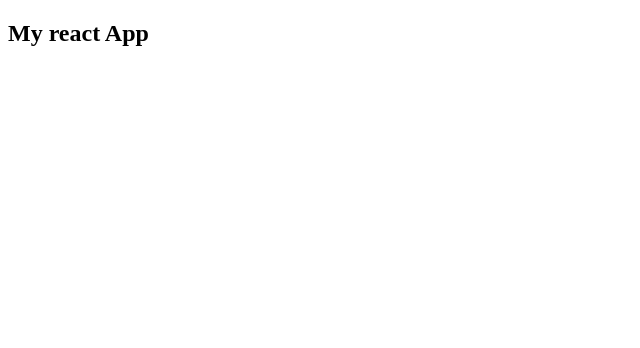
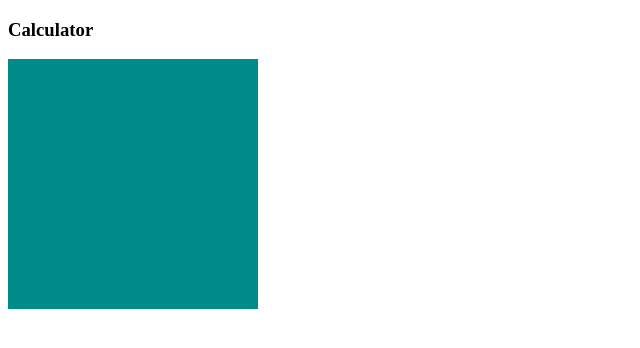
Before and after one commit to takaleshweta/my-codes, a React app: page / in a window 1280 px wide. Shown: the top 348 px of the page, without its empty margins (0-640 px from the left). Built offline with nearby package versions, Linux system fonts and the light colour scheme.

Commit message:
css import and code chanegs

```diff
--- a/package.json
+++ b/package.json
@@ -18,7 +18,9 @@
     "babel-loader": "^7.1.5",
     "babel-preset-env": "^1.7.0",
     "babel-preset-react": "^6.24.1",
+    "css-loader": "^2.1.1",
     "html-webpack-plugin": "^3.2.0",
+    "style-loader": "^0.23.1",
     "webpack": "^4.29.6",
     "webpack-cli": "^3.3.0",
     "webpack-dev-server": "^3.2.1"
--- a/src/Components/App.js
+++ b/src/Components/App.js
@@ -1,13 +1,17 @@
 import React, { Component } from 'react';
+import css from './react_style.css';
 
-class App extends Component {
+class CalcApp extends Component {
     render() {
         return (
-            <div>
-                <h1>My react App</h1>
-            </div>
+            <section>
+                <h1>Calculator</h1>
+                <div className={css.mainWrapper}>
+
+                </div>
+            </section>
         )
     }
 }
 
-export default App;
+export default CalcApp;
--- /dev/null
+++ b/src/Components/react_style.css
@@ -0,0 +1,5 @@
+.mainWrapper {
+    background-color: darkcyan;
+    height: 250px;
+    width: 250px;
+}
--- a/src/index.html
+++ b/src/index.html
@@ -5,8 +5,6 @@
     <title>Title</title>
 </head>
 <body>
-<section id="app"></section>
+<section id="calcApp"></section>
 </body>
-<script type="text/javascript" src="index_bundle.js">
-</script>
 </html>
--- a/src/index.js
+++ b/src/index.js
@@ -1,5 +1,5 @@
 import React from 'react';
 import ReactDOM from 'react-dom';
-import App from './Components/App';
+import CalcApp from './Components/App';
 
-ReactDOM.render(<App />, document.getElementById('app'));
+ReactDOM.render(<CalcApp />, document.getElementById('calcApp'));
--- a/webpack.config.js
+++ b/webpack.config.js
@@ -15,8 +15,21 @@ module.exports = {
                 use: {
                     loader: "babel-loader"
                 }
+            },
+            {
+                test: /\.css$/,
+                loader: 'style-loader'
+            },
+            {
+                test: /\.css$/,
+                loader: 'css-loader',
+                options: {
+                    modules: true,
+                    importLoaders: true,
+                    localIdentName: '[name]__[local]___[hash:base64:5]',
+                },
             }
-        ]
+        ],
     },
     plugins: [
         new HtmlWebpackPlugin({
```
Also changed, not shown: 1 other file (tests, documents, lock files or other folders).
